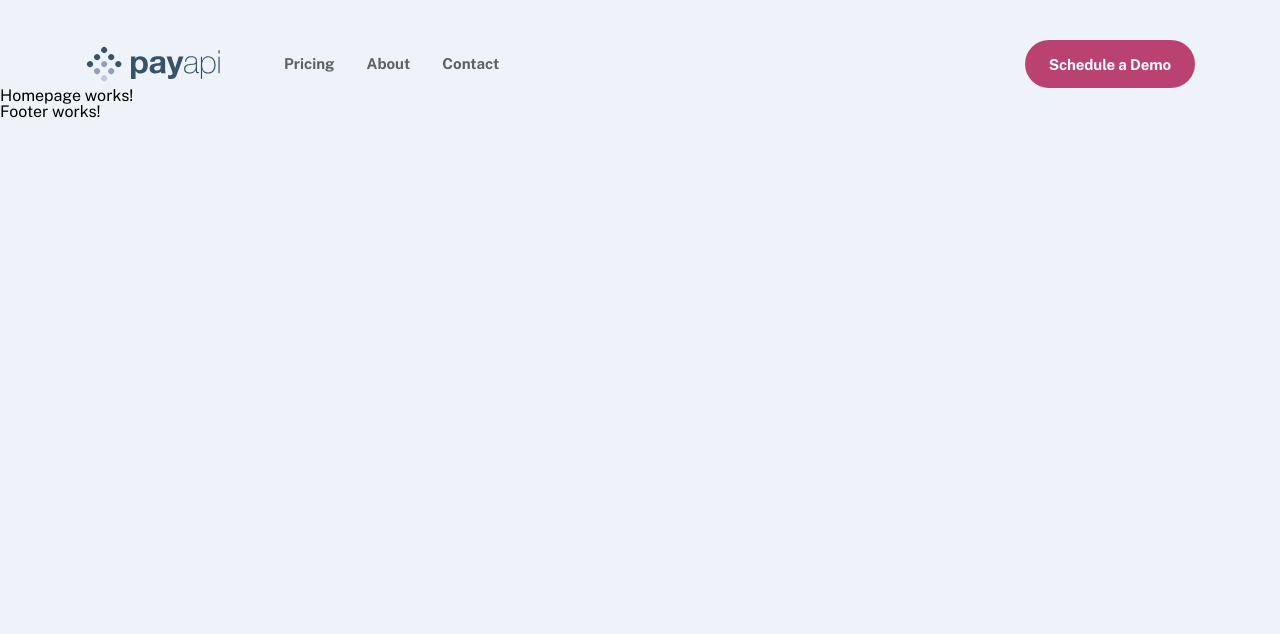
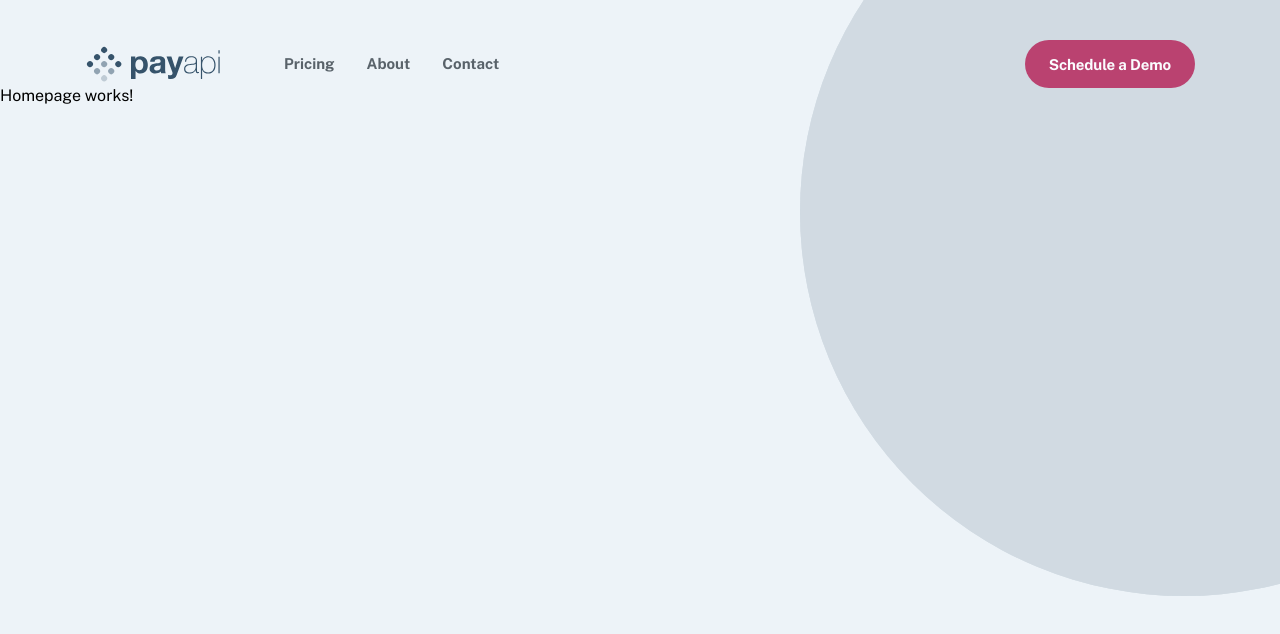
Before and after one commit to vanderms/payapi-multpage-website, a React (Vite) app: page / in a window 1280 px wide. Shown: the top 634 px of the page. Built offline with nearby package versions, Linux system fonts and the light colour scheme.

Commit message:
feat: implement header bg pattern

```diff
--- a/package.json
+++ b/package.json
@@ -11,6 +11,7 @@
   "dependencies": {
     "react": "^18.2.0",
     "react-dom": "^18.2.0",
+    "react-icons": "^4.4.0",
     "react-router-dom": "^6.3.0"
   },
   "devDependencies": {
--- a/src/components/layout/footer.tsx
+++ b/src/components/layout/footer.tsx
@@ -1,7 +1,9 @@
 export const Footer: React.FC = () => {
   return (
-    <div>
-      Footer works!
-    </div>
+    <footer className="bg-neutral-900">
+      <div className="container">
+
+      </div>
+    </footer>
   );
 };
--- a/src/components/layout/header.tsx
+++ b/src/components/layout/header.tsx
@@ -5,6 +5,7 @@ import { useState, useEffect } from "react";
 export const Header: React.FC = () => {
   const [sidebar, setSidebar] = useState<{ open: boolean }>({ open: false });
   const location = useLocation();
+  console.log(location);
 
   useEffect(() => {
     setSidebar({ open: false });
@@ -17,10 +18,22 @@ export const Header: React.FC = () => {
         <h1>{data.header.title}</h1>
         <a href="#main">Skip Nav</a>
       </div>
+      <div className="absolute top-0 left-0 z-[-1]">
+        <img
+          src={data.shared.assets.pattern}
+          alt=""
+          className={`max-w-none w-[48rem] aspect-square relative ${
+            location.pathname === "/"
+              ? `left-[calc(50vw-24.375rem)] top-[-31.5625rem] md:w-[59.3125rem] md:left-[calc(50vw-29.6563rem)]
+                xl:w-[48rem] xl:left-[50rem] xl:top-[-10.75rem]    `
+              : "top-[-40.25rem] left-[4.625rem] md:top-[-31.5rem] md:left-[31.5625rem] xl:top-[-32.9375rem] xl:left-[50rem]"
+          }`}
+        />
+      </div>
       <nav className="mt-10">
         <div className="container flex items-center justify-between">
           <Link to="/" aria-label="Homepage">
-            <img src={data.header.assets.logo} alt="" />
+            <img src={data.shared.assets.logo} alt="" />
           </Link>
           <button
             aria-label="open menu"
@@ -56,7 +69,7 @@ export const Header: React.FC = () => {
             </button>
             <div className="mt-6 w-full h-0 border-b border-neutral-100/20 md:hidden"></div>
             <ul className="mt-11 flex flex-col items-center gap-8 md:flex-row md:mt-0 md:w-max md:grow md:ml-16">
-              {data.header.links.map((link, i) => (
+              {data.shared.links.map((link, i) => (
                 <li key={i}>
                   <Link to={link.to} className="navbar-text">
                     {link.text}
--- a/src/data/content/layout.json
+++ b/src/data/content/layout.json
@@ -1,10 +1,8 @@
 {
-  "header": {
-    "title": "Payapi",
+  "shared": {
     "assets": {
       "logo": "/assets/shared/desktop/logo.svg",
-      "menu": "/assets/shared/mobile/menu.svg",
-      "close": "/assets/shared/mobile/close.svg"
+      "pattern": "/assets/shared/desktop/bg-pattern-circle.svg"
     },
     "links": [
       {
@@ -19,10 +17,36 @@
         "text": "Contact",
         "to": "/contact"
       }
-    ],
+    ]
+  },
+
+  "header": {
+    "title": "Payapi",
+    "assets": {
+      "menu": "/assets/shared/mobile/menu.svg",
+      "close": "/assets/shared/mobile/close.svg"
+    },
+
     "cta": {
       "text": "Schedule a Demo",
       "to": "/"
     }
+  },
+
+  "footer": {
+    "socialLinks": {
+      "facebook": {
+        "name": "facebook",
+        "to": "https://www.facebook.com"
+      },
+      "twitter": {
+        "name": "twitter",
+        "to": "https://www.twitter.com"
+      },
+      "linkedin": {
+        "name": "linkedin",
+        "to": "https://www.linkedin.com"
+      }
+    }
   }
 }
--- a/src/index.css
+++ b/src/index.css
@@ -19,6 +19,15 @@
 }
 
 @layer components {
+  #root {
+    @apply max-w-full overflow-hidden relative;
+    isolation: isolate;
+  }
+
+  #main {
+    min-height: 100vh;
+  }
+
   .container {
     @apply mx-auto;
     max-width: 92%;
@@ -53,6 +62,12 @@
     @apply font-sans font-bold text-neutral-50 opacity-70;
     font-size: 1.25rem;
     line-height: 1.5rem;
+  }
+
+  .footer-text {
+    @apply font-sans font-bold text-neutral-50 opacity-70 hover:opacity-100;
+    font-size: 0.9375rem;
+    line-height: 1.125rem;
   }
 
   /*BUTTONS*/
```
Also changed, not shown: 1 other file (tests, documents, lock files or other folders).
